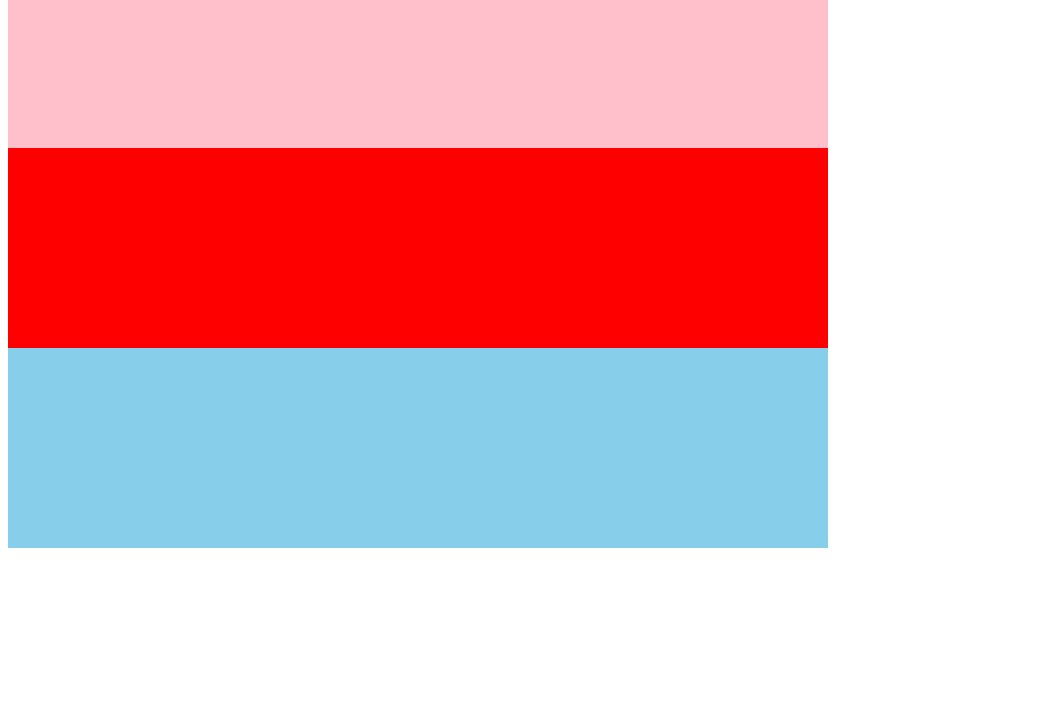
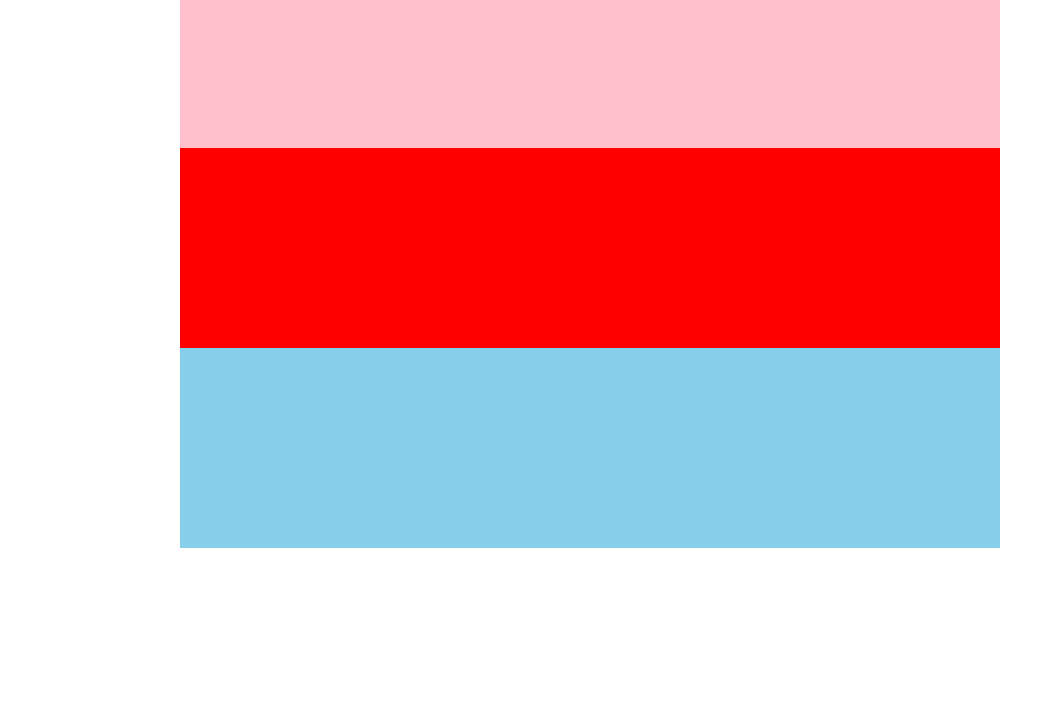
Before and after one commit to a-miyazaki/1stRepo, a plain HTML site: page index.html in a window 1280 px wide. Shown: the part 73-800 px from the top of the page, without its empty margins (0-1055 px from the left). Drawn offline with Linux system fonts and the light colour scheme.

Commit message:
3rd commit

```diff
--- a/index.html
+++ b/index.html
@@ -6,6 +6,7 @@
 <title>git-test</title>
 </head>
 <body>
+	<div id="contener">
 		<div id="header" class="header">
 			<h1>GIT TEST!!</h1>
 		</div>
@@ -13,5 +14,6 @@
 		</div>
 		<div id="footer" class="footer">
 		</div>
+	</div>
 </body>
 </html>
--- a/style.css
+++ b/style.css
@@ -1,15 +1,24 @@
 @charset "UTF-8";
+
+#contener{
+	width:920px;
+	margin-left:50px;
+	margin:auto;
+
+}
 
 #main_1{
 	width:820px;
 	height:200px;
 	background-color:red;
+
 	}
 
 #header{
 	width:820px;
 	height:200px;
 	background-color:pink;
+	background-image: url(./art.png/);
 }
 
 #footer{
```
Also changed, not shown: art.jpg (added). Lines whose indentation alone changed are shown as unchanged.
